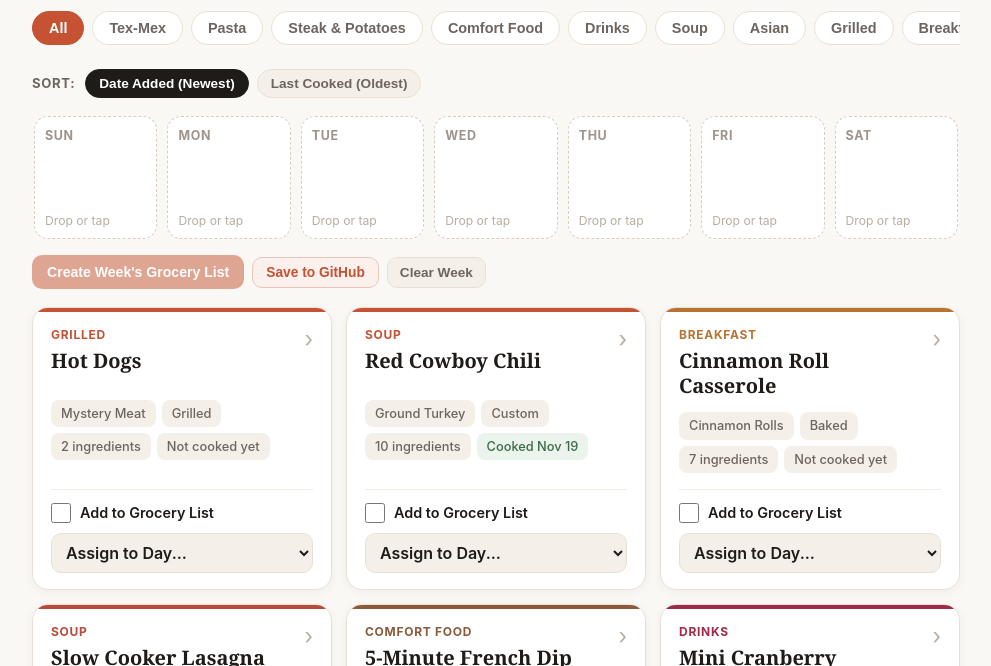
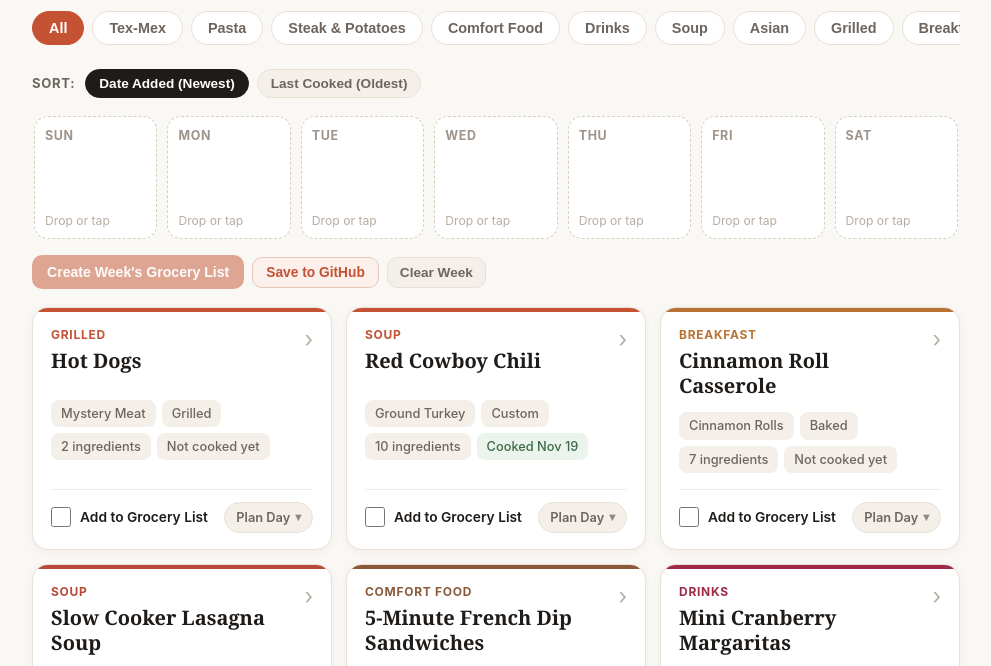
Before and after one commit to mattbrubaker/family-recipes, a plain HTML site: page index.html in a window 1280 px wide. Shown: the part 133-799 px from the top of the page, without its empty margins (144-1135 px from the left). Drawn offline with Linux system fonts and the light colour scheme.

Commit message:
Redraw card day assignment dropdown as compact inline pill

```diff
--- a/index.html
+++ b/index.html
@@ -728,7 +728,8 @@
 
     .card-actions-footer {
       display: flex;
-      flex-direction: column;
+      align-items: center;
+      justify-content: space-between;
       gap: 10px;
       padding-top: 12px;
       margin-top: 2px;
@@ -739,29 +740,55 @@
       padding-top: 0;
       margin-top: 0;
       border-top: none;
-    }
-
-    .card-plan-row {
-      display: flex;
+      font-size: 0.86rem;
+    }
+
+    .card-plan-pill {
+      position: relative;
+      display: inline-flex;
       align-items: center;
+      gap: 5px;
+      padding: 5px 11px;
+      border-radius: 999px;
+      background: var(--surface-subtle);
+      border: 1px solid var(--border);
+      color: var(--text-muted);
+      font-size: 0.8rem;
+      font-weight: 600;
+      white-space: nowrap;
+      flex-shrink: 0;
+      transition: background 0.15s ease, border-color 0.15s ease, color 0.15s ease;
+    }
+
+    .card-plan-pill:hover,
+    .card-plan-pill:focus-within {
+      border-color: var(--accent);
+      color: var(--text);
+    }
+
+    .card-plan-pill.assigned {
+      background: var(--accent-soft);
+      border-color: #E8C5B9;
+      color: var(--accent);
+    }
+
+    .card-plan-chevron {
+      font-size: 0.72rem;
+      opacity: 0.75;
     }
 
     .card-day-select {
+      position: absolute;
+      inset: 0;
       width: 100%;
-      padding: 8px 10px;
-      font-family: inherit;
+      height: 100%;
+      opacity: 0;
       font-size: 16px; /* prevents iOS zoom */
-      font-weight: 600;
-      color: var(--text);
-      background: var(--surface-subtle);
-      border: 1.5px solid var(--border);
-      border-radius: 10px;
-      outline: none;
       cursor: pointer;
-    }
-
-    .card-day-select:focus {
-      border-color: var(--accent);
+      margin: 0;
+      border: none;
+      appearance: none;
+      -webkit-appearance: none;
     }
 
     .recipe-card.selected {
@@ -2592,6 +2619,8 @@
         });
         const plan = getWeeklyPlan();
         const allRecipes = getAllRecipes();
+        const assignedDays = WEEK_DAYS.filter(d => plan[d] === recipe.id);
+        const planPillLabel = assignedDays.length > 0 ? assignedDays.join(", ") : "Plan Day";
         const dayOptionsHtml = WEEK_DAYS.map(day => {
           const assignedId = plan[day];
           const assignedRecipe = assignedId ? allRecipes.find(r => r.id === assignedId) : null;
@@ -2618,7 +2647,9 @@
               <input type="checkbox" class="grocery-check" ${isSelected ? "checked" : ""} />
               <span>Add to Grocery List</span>
             </label>
-            <div class="card-plan-row">
+            <div class="card-plan-pill${assignedDays.length > 0 ? " assigned" : ""}">
+              <span>${escapeHtml(planPillLabel)}</span>
+              <span class="card-plan-chevron" aria-hidden="true">&#9662;</span>
               <select class="card-day-select" aria-label="Assign ${escapeHtml(recipe.title)} to a day">
                 <option value="">Assign to Day...</option>
                 ${dayOptionsHtml}
```
